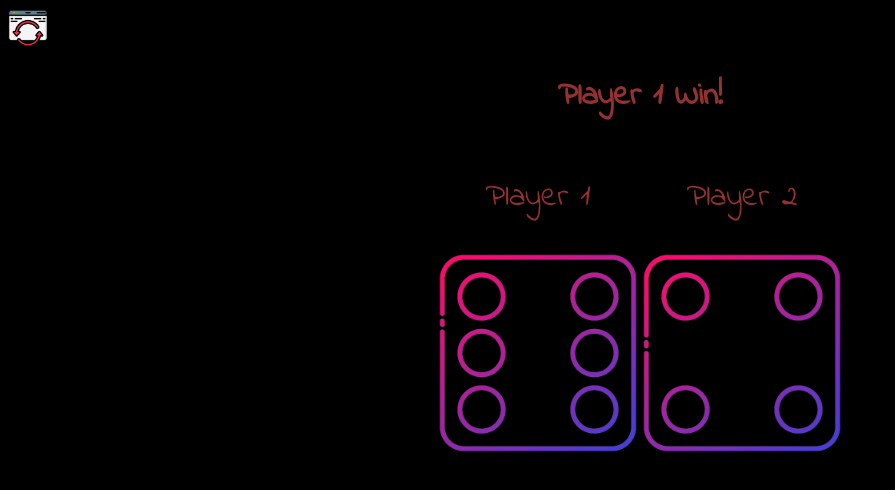
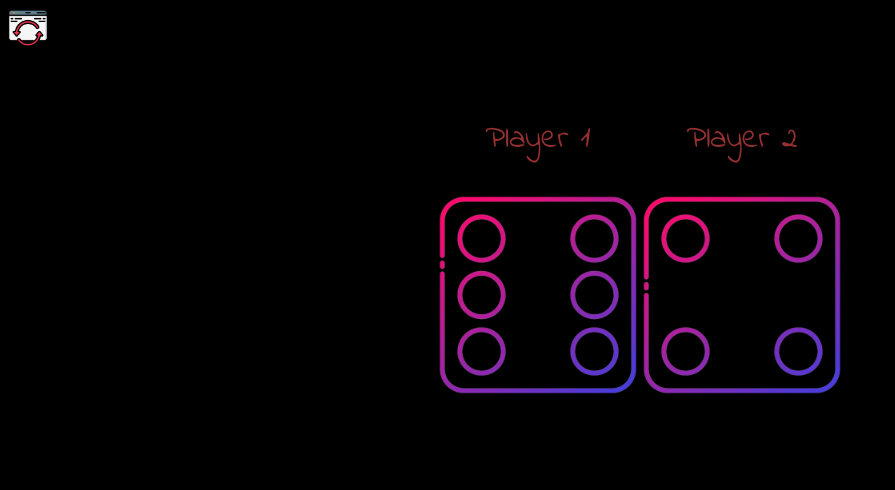
Before and after one commit to Susannnnnna/JS-DiceeGame, a plain HTML site: page index.html in a window 1280 px wide. Shown: the whole page, without its empty margins (0-895 px from the left). Drawn offline with Linux system fonts and the light colour scheme.

Commit message:
Update index.html

```diff
--- a/index.html
+++ b/index.html
@@ -12,7 +12,7 @@
         <img src="./images/browser-removebg-preview.png" alt="" width="40" height="40" />
 
         <div class="container">
-            <h1></h1>
+            <p></p>
             <div class="dice">
                 <p>Player 1</p>
                 <img class ="img1" src="/images/dice6.png" alt="" width="200" height="200" />
```
